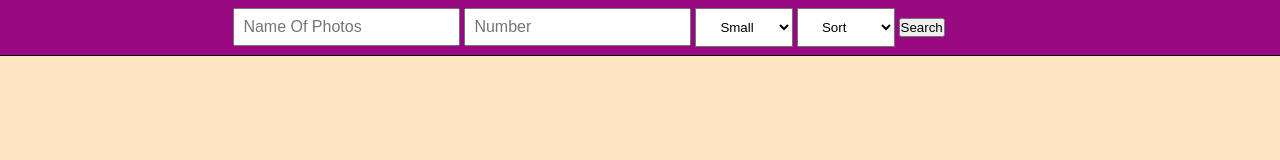
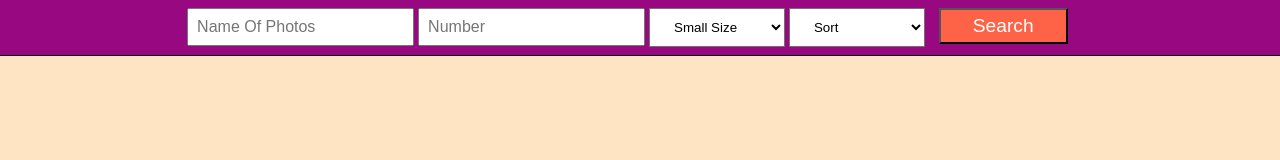
Before and after one commit to riyadh2k/java22-js-slutprojekt-Version2-Syed-Shabenur-Hassan, a plain HTML site: page index.html in a window 1280 px wide. Drawn offline with Linux system fonts and the light colour scheme.

Commit message:
Update style.css

```diff
--- a/css/style.css
+++ b/css/style.css
@@ -9,25 +9,6 @@ body {
     overflow-x: hidden;
     background-color: bisque;
 }
-
-/* ul {
-    background: rgb(152, 8, 128);
-    padding: 1rem;
-    display: flex;
-    align-items: center;
-    list-style-type: none;
-
-}
-
-ul a {
-    display: block;
-    padding: 8px;
-    color: aliceblue;
-    font-size: large;
-    font-weight: bold;
-    font-family: Arial, Helvetica, sans-serif;
-
-} */
 
 .search {
     top: 50;
@@ -46,8 +27,10 @@ input {
     font-size: 1rem;
 }
 
+
+
 select {
-    width: 12%;
+    width: 15%;
     padding: 10px 20px;
     margin: 8px 0;
     display: inline-block;
@@ -57,8 +40,8 @@ select {
     background-color: white;
 }
 
-.searchButton {
-    padding: 0.5rem 3rem;
+button {
+    padding: 0.3rem 2rem;
     margin-left: 10px;
     background: tomato;
     color: white;
@@ -66,17 +49,6 @@ select {
     cursor: pointer;
     text-align: center;
 }
-
-/* .next {
-    position: fixed;
-    top: 90%;
-    right: 0%;
-    padding: 0.5rem 0.5rem;
-    border: 1px solid black;
-    width: 100px;
-    text-align: center;
-    cursor: pointer;
-} */
 
 .gallery {
     width: 90%;
```
